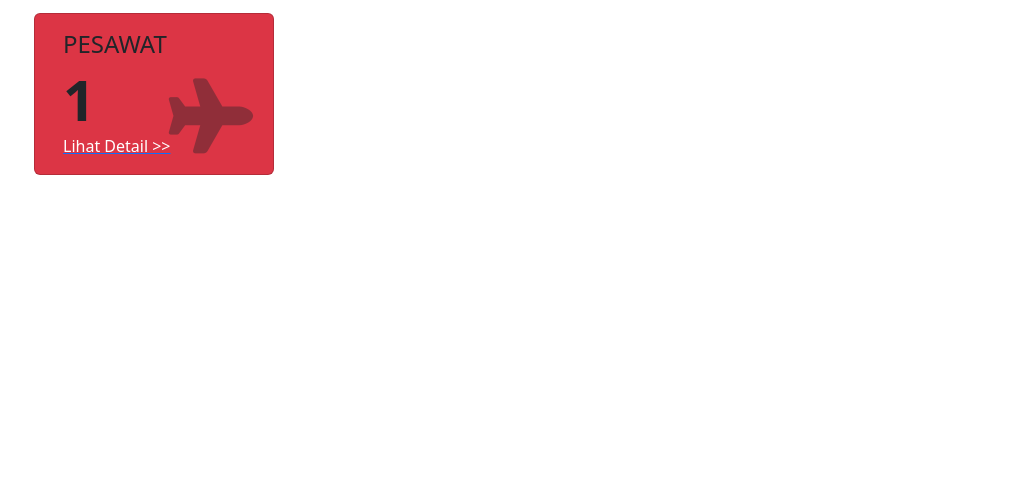
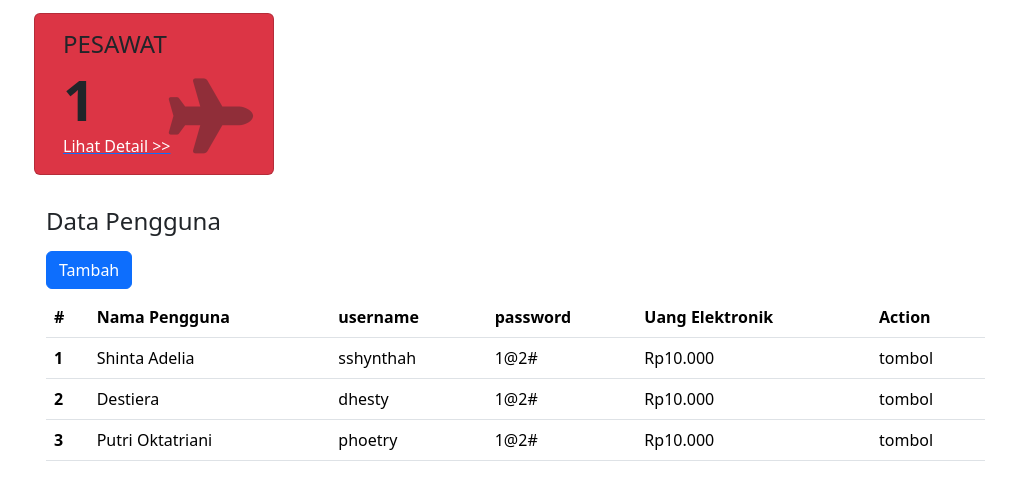
Before and after one commit to qonythazu/booking-app, a plain HTML site: page dashboard_admin.html in a window 1280 px wide. Shown: the part 280-780 px from the top of the page, without its empty margins (18-1034 px from the left). Drawn offline with nearby package versions, Linux system fonts and the light colour scheme.

Commit message:
nambah tabel pengguna (part 1)

```diff
--- a/dashboard_admin.html
+++ b/dashboard_admin.html
@@ -53,6 +53,48 @@
                 </div>
             </div>
         </div>
+        <div id="table-pengguna" class="p-3">
+            <h4>Data Pengguna</h4>
+            <a href="#" class="btn btn-primary my-2">Tambah</a>
+            <table class="table">
+                <thead>
+                  <tr>
+                    <th scope="col">#</th>
+                    <th scope="col">Nama Pengguna</th>
+                    <th scope="col">username</th>
+                    <th scope="col">password</th>
+                    <th scope="col">Uang Elektronik</th>
+                    <th scope="col">Action</th>
+                  </tr>
+                </thead>
+                <tbody>
+                  <tr>
+                    <th scope="row">1</th>
+                    <td>Shinta Adelia</td>
+                    <td>sshynthah</td>
+                    <td>1@2#</td>
+                    <td>Rp10.000</td>
+                    <td>tombol</td>
+                  </tr>
+                  <tr>
+                    <th scope="row">2</th>
+                    <td>Destiera</td>
+                    <td>dhesty</td>
+                    <td>1@2#</td>
+                    <td>Rp10.000</td>
+                    <td>tombol</td>
+                  </tr>
+                  <tr>
+                    <th scope="row">3</th>
+                    <td>Putri Oktatriani</td>
+                    <td>phoetry</td>
+                    <td>1@2#</td>
+                    <td>Rp10.000</td>
+                    <td>tombol</td>
+                  </tr>
+                </tbody>
+              </table>
+        </div>
     </div>
     <script src="https://kit.fontawesome.com/2efe7cc7ca.js" crossorigin="anonymous"></script>
     <script src="https://cdn.jsdelivr.net/npm/bootstrap@5.3.0-alpha1/dist/js/bootstrap.bundle.min.js" integrity="sha384-w76AqPfDkMBDXo30jS1Sgez6pr3x5MlQ1ZAGC+nuZB+EYdgRZgiwxhTBTkF7CXvN" crossorigin="anonymous"></script>
```
